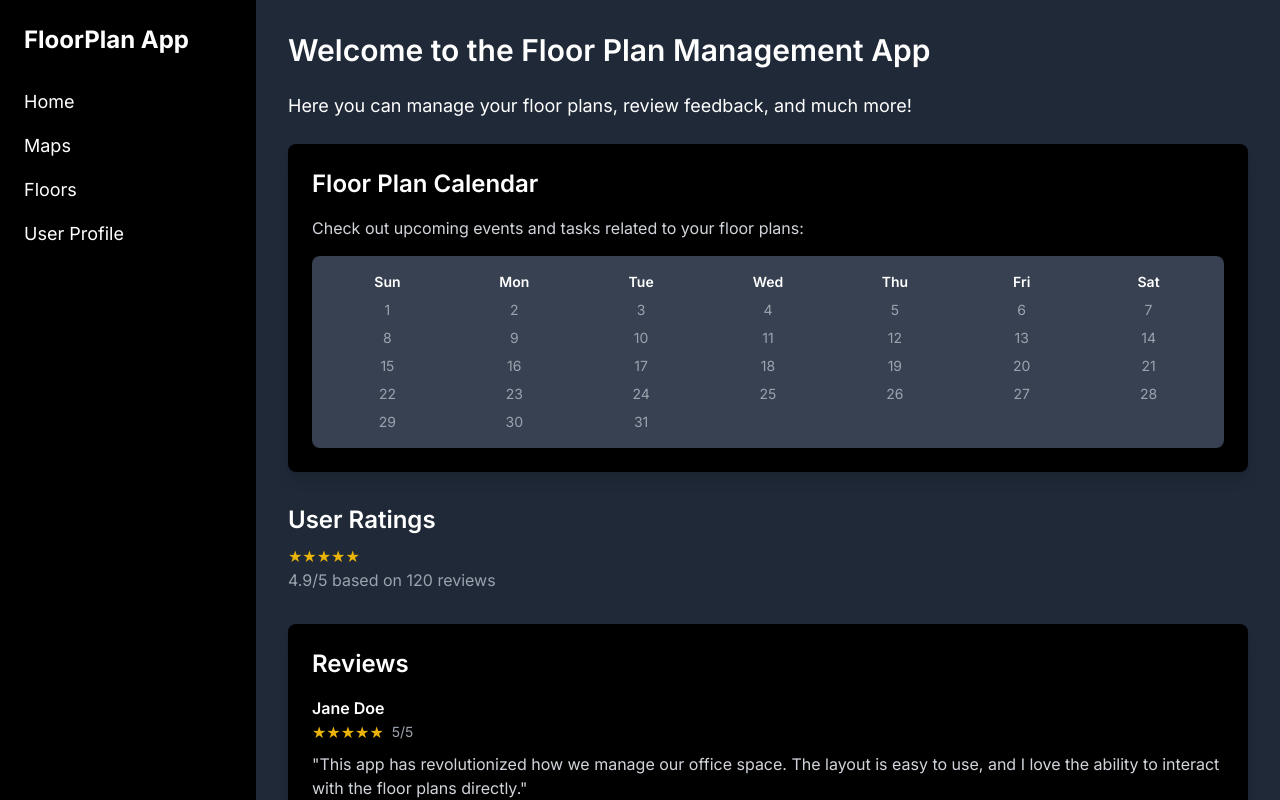
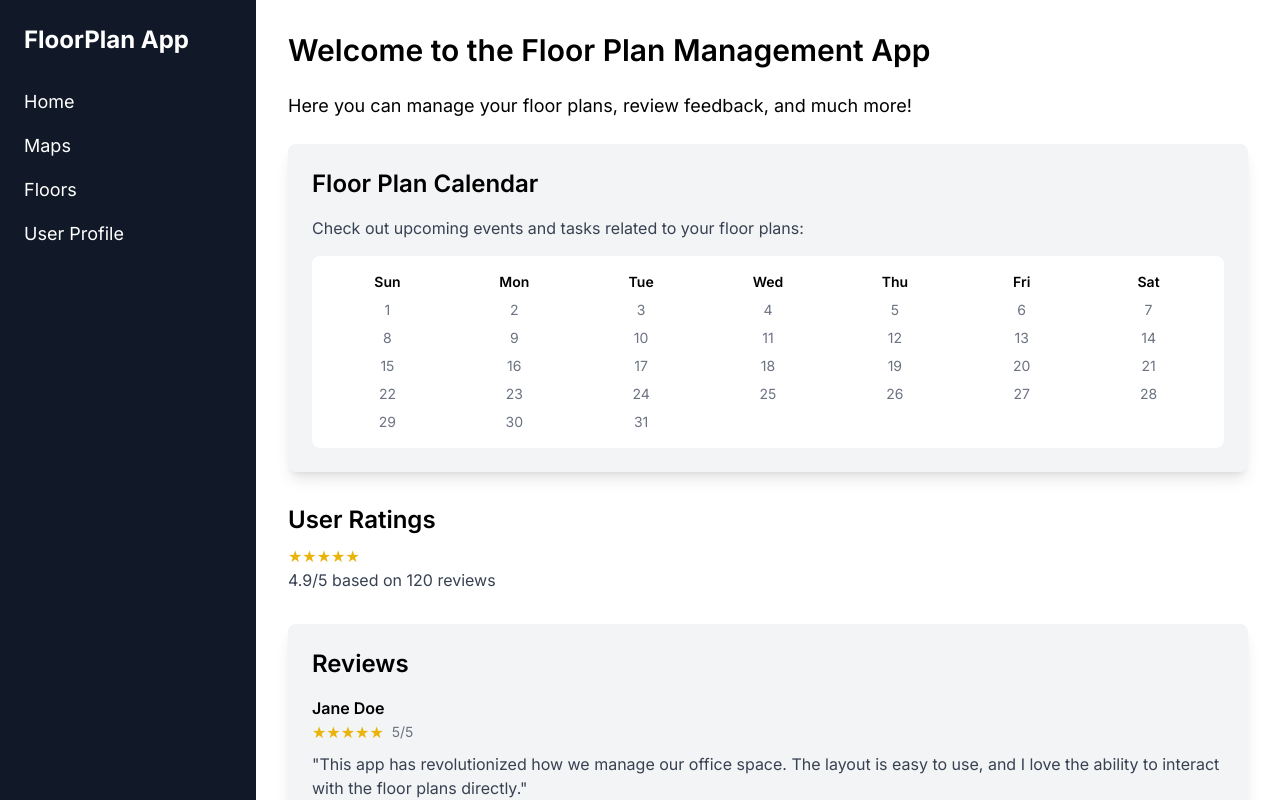
Before and after one commit to pseudo0244/OfficeOrbit, a Next.js app in the folder frontend/: page /home in a window 1280 px wide. Built offline with nearby package versions, Linux system fonts and the light colour scheme.

Commit message:
Update page.tsx

```diff
--- a/frontend/app/home/page.tsx
+++ b/frontend/app/home/page.tsx
@@ -3,9 +3,9 @@ import Link from 'next/link';
 
 const Home = () => {
   return (
-    <div className="flex h-screen bg-gray-900 text-white">
+    <div className="flex h-screen bg-white text-black">
       {/* Sidebar */}
-      <div className="w-64 bg-black text-white p-6">
+      <div className="w-64 bg-gray-900 text-white p-6">
         <h1 className="text-2xl font-bold mb-8">FloorPlan App</h1>
         <nav>
           <ul className="space-y-4">
@@ -34,15 +34,15 @@ const Home = () => {
       </div>
 
       {/* Main Content */}
-      <div className="flex-1 p-8 bg-gray-800 overflow-auto">
+      <div className="flex-1 p-8 bg-white overflow-auto">
         <h2 className="text-3xl font-semibold mb-6">Welcome to the Floor Plan Management App</h2>
         <p className="text-lg mb-6">Here you can manage your floor plans, review feedback, and much more!</p>
 
         {/* Calendar Section */}
-        <div className="bg-black text-white p-6 rounded-lg shadow-lg mb-8">
+        <div className="bg-gray-100 text-black p-6 rounded-lg shadow-lg mb-8">
           <h3 className="text-2xl font-semibold mb-4">Floor Plan Calendar</h3>
-          <p className="text-gray-300 mb-4">Check out upcoming events and tasks related to your floor plans:</p>
-          <div className="bg-gray-700 p-4 rounded-lg">
+          <p className="text-gray-700 mb-4">Check out upcoming events and tasks related to your floor plans:</p>
+          <div className="bg-white p-4 rounded-lg">
             {/* Simple Calendar (Just a representation here) */}
             <div className="grid grid-cols-7 gap-2">
               <div className="text-center text-sm font-semibold">Sun</div>
@@ -55,37 +55,37 @@ const Home = () => {
             </div>
             <div className="grid grid-cols-7 gap-2 mt-2">
               {/* Sample Dates */}
-              <div className="text-center text-sm text-gray-400">1</div>
-              <div className="text-center text-sm text-gray-400">2</div>
-              <div className="text-center text-sm text-gray-400">3</div>
-              <div className="text-center text-sm text-gray-400">4</div>
-              <div className="text-center text-sm text-gray-400">5</div>
-              <div className="text-center text-sm text-gray-400">6</div>
-              <div className="text-center text-sm text-gray-400">7</div>
-              <div className="text-center text-sm text-gray-400">8</div>
-              <div className="text-center text-sm text-gray-400">9</div>
-              <div className="text-center text-sm text-gray-400">10</div>
-              <div className="text-center text-sm text-gray-400">11</div>
-              <div className="text-center text-sm text-gray-400">12</div>
-              <div className="text-center text-sm text-gray-400">13</div>
-              <div className="text-center text-sm text-gray-400">14</div>
-              <div className="text-center text-sm text-gray-400">15</div>
-              <div className="text-center text-sm text-gray-400">16</div>
-              <div className="text-center text-sm text-gray-400">17</div>
-              <div className="text-center text-sm text-gray-400">18</div>
-              <div className="text-center text-sm text-gray-400">19</div>
-              <div className="text-center text-sm text-gray-400">20</div>
-              <div className="text-center text-sm text-gray-400">21</div>
-              <div className="text-center text-sm text-gray-400">22</div>
-              <div className="text-center text-sm text-gray-400">23</div>
-              <div className="text-center text-sm text-gray-400">24</div>
-              <div className="text-center text-sm text-gray-400">25</div>
-              <div className="text-center text-sm text-gray-400">26</div>
-              <div className="text-center text-sm text-gray-400">27</div>
-              <div className="text-center text-sm text-gray-400">28</div>
-              <div className="text-center text-sm text-gray-400">29</div>
-              <div className="text-center text-sm text-gray-400">30</div>
-              <div className="text-center text-sm text-gray-400">31</div>
+              <div className="text-center text-sm text-gray-500">1</div>
+              <div className="text-center text-sm text-gray-500">2</div>
+              <div className="text-center text-sm text-gray-500">3</div>
+              <div className="text-center text-sm text-gray-500">4</div>
+              <div className="text-center text-sm text-gray-500">5</div>
+              <div className="text-center text-sm text-gray-500">6</div>
+              <div className="text-center text-sm text-gray-500">7</div>
+              <div className="text-center text-sm text-gray-500">8</div>
+              <div className="text-center text-sm text-gray-500">9</div>
+              <div className="text-center text-sm text-gray-500">10</div>
+              <div className="text-center text-sm text-gray-500">11</div>
+              <div className="text-center text-sm text-gray-500">12</div>
+              <div className="text-center text-sm text-gray-500">13</div>
+              <div className="text-center text-sm text-gray-500">14</div>
+              <div className="text-center text-sm text-gray-500">15</div>
+              <div className="text-center text-sm text-gray-500">16</div>
+              <div className="text-center text-sm text-gray-500">17</div>
+              <div className="text-center text-sm text-gray-500">18</div>
+              <div className="text-center text-sm text-gray-500">19</div>
+              <div className="text-center text-sm text-gray-500">20</div>
+              <div className="text-center text-sm text-gray-500">21</div>
+              <div className="text-center text-sm text-gray-500">22</div>
+              <div className="text-center text-sm text-gray-500">23</div>
+              <div className="text-center text-sm text-gray-500">24</div>
+              <div className="text-center text-sm text-gray-500">25</div>
+              <div className="text-center text-sm text-gray-500">26</div>
+              <div className="text-center text-sm text-gray-500">27</div>
+              <div className="text-center text-sm text-gray-500">28</div>
+              <div className="text-center text-sm text-gray-500">29</div>
+              <div className="text-center text-sm text-gray-500">30</div>
+              <div className="text-center text-sm text-gray-500">31</div>
             </div>
           </div>
         </div>
@@ -97,45 +97,45 @@ const Home = () => {
             {/* Stars */}
             <span>★★★★★</span>
           </div>
-          <p className="text-gray-400">4.9/5 based on 120 reviews</p>
+          <p className="text-gray-700">4.9/5 based on 120 reviews</p>
         </div>
 
         {/* Reviews Section */}
-        <div className="bg-black text-white p-6 rounded-lg shadow-lg mb-8">
+        <div className="bg-gray-100 text-black p-6 rounded-lg shadow-lg mb-8">
           <h3 className="text-2xl font-semibold mb-4">Reviews</h3>
           <div className="space-y-4">
             {/* Review 1 */}
-            <div className="border-b border-gray-700 pb-4">
+            <div className="border-b border-gray-400 pb-4">
               <p className="font-semibold">Jane Doe</p>
               <div className="flex items-center space-x-2 text-yellow-500">
                 <span>★★★★★</span>
-                <p className="text-sm text-gray-400">5/5</p>
+                <p className="text-sm text-gray-500">5/5</p>
               </div>
-              <p className="mt-2 text-gray-300">"This app has revolutionized how we manage our office space. The layout is easy to use, and I love the ability to interact with the floor plans directly."</p>
+              <p className="mt-2 text-gray-700">"This app has revolutionized how we manage our office space. The layout is easy to use, and I love the ability to interact with the floor plans directly."</p>
             </div>
             {/* Review 2 */}
-            <div className="border-b border-gray-700 pb-4">
+            <div className="border-b border-gray-400 pb-4">
               <p className="font-semibold">John Smith</p>
               <div className="flex items-center space-x-2 text-yellow-500">
                 <span>★★★★★</span>
-                <p className="text-sm text-gray-400">5/5</p>
+                <p className="text-sm text-gray-500">5/5</p>
               </div>
-              <p className="mt-2 text-gray-300">"A great tool for our team to visualize our office layouts. The ease of use and customer support are outstanding!"</p>
+              <p className="mt-2 text-gray-700">"A great tool for our team to visualize our office layouts. The ease of use and customer support are outstanding!"</p>
             </div>
             {/* Review 3 */}
             <div className="pb-4">
               <p className="font-semibold">Emily Johnson</p>
               <div className="flex items-center space-x-2 text-yellow-500">
                 <span>★★★★☆</span>
-                <p className="text-sm text-gray-400">4/5</p>
+                <p className="text-sm text-gray-500">4/5</p>
               </div>
-              <p className="mt-2 text-gray-300">"I love the functionality of the app, though I hope to see more features for real-time collaboration in future updates."</p>
+              <p className="mt-2 text-gray-700">"I love the functionality of the app, though I hope to see more features for real-time collaboration in future updates."</p>
             </div>
           </div>
         </div>
 
         {/* Call to Action Section */}
-        <div className="bg-black text-white p-6 rounded-lg shadow-lg">
+        <div className="bg-gray-100 text-black p-6 rounded-lg shadow-lg">
           <h3 className="text-2xl font-semibold mb-4">Get Started Today</h3>
           <p className="text-lg mb-4">Start managing your floor plans efficiently and create beautiful layouts with our user-friendly platform.</p>
           <Link href="/signup">
```
